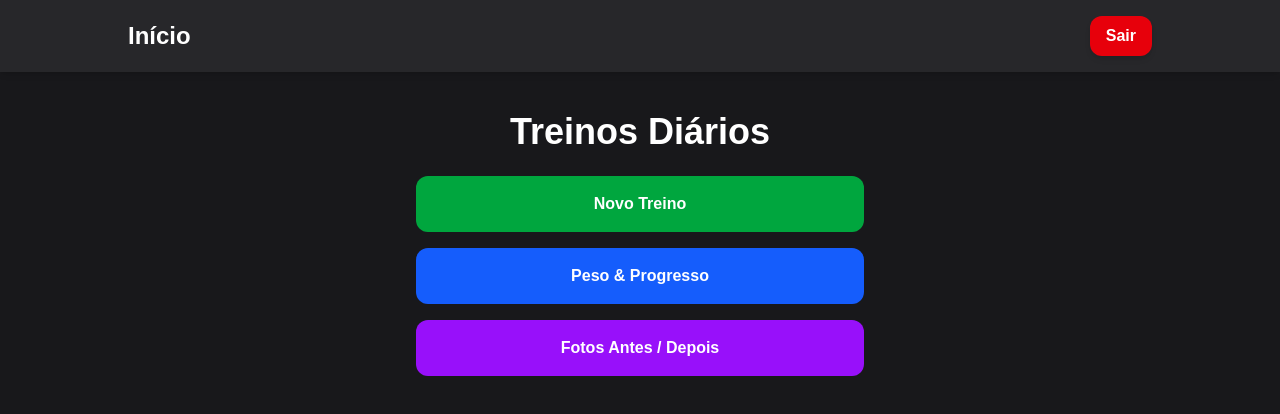
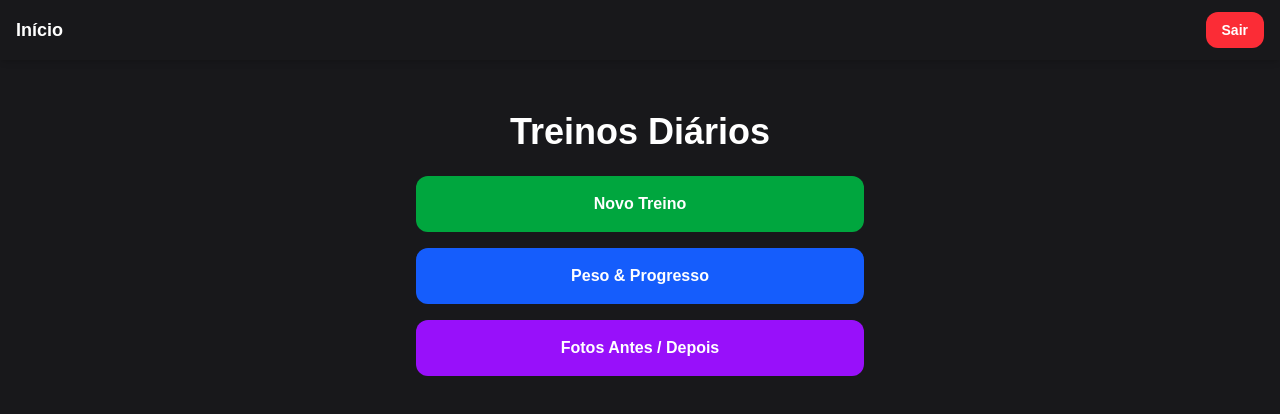
Before and after one commit to MarcosBizzarri/training-evolution, a Next.js app: page /app in a window 1280 px wide. Shown: the top 414 px of the page. Built offline with nearby package versions, Linux system fonts and the light colour scheme.

Commit message:
ajustando css tailwind

```diff
--- a/app/checkin/page.tsx
+++ b/app/checkin/page.tsx
@@ -27,7 +27,6 @@ type Checkin = {
   data: Timestamp;
   comentario?: string;
 };
-
 export default function CheckinPage() {
   const router = useRouter();
 
@@ -254,11 +253,11 @@ useEffect(() => {
     );
 
   return (
-    <div className="min-h-screen bg-zinc-900">
+    <div className="min-h-screen w-full bg-zinc-900">
       <Navbar />
 
-      <main className="flex flex-col items-center pt-28 p-4 space-y-6 w-full max-w-xl mx-auto">
-        <h1 className="text-3xl font-bold text-white">Treinos</h1>
+      <main className="pt-24 px-4 pb-10 w-full max-w-md mx-auto space-y-6">
+        <h1 className="text-3xl font-bold text-white text-center">Treinos</h1>
 
         <p className="text-green-400 font-semibold">
           🔥 {totalDiasTreinados} dias treinando
@@ -270,7 +269,7 @@ useEffect(() => {
 
         {/* FORM */}
         <div className="flex flex-col space-y-4 w-full">
-          <div className="flex gap-3">
+          <div className="flex flex-col sm:flex-row gap-3">
             <input
               type="date"
               value={dataSelecionada}
@@ -292,7 +291,10 @@ useEffect(() => {
               <button
                 key={tipo}
                 onClick={() => salvarCheckin(tipo)}
-                className="bg-blue-600 hover:bg-blue-700 text-white py-4 rounded-xl transition"
+                className="bg-blue-600 hover:bg-blue-700 active:scale-95
+           text-white py-3 rounded-2xl
+           font-semibold shadow-md
+           transition-all duration-200"
               >
                 {editandoId ? "Atualizar" : tipo}
               </button>
@@ -310,7 +312,10 @@ useEffect(() => {
             <>
               <ul className="space-y-3">
                 {checkins.map((item) => (
-                  <li key={item.id} className="bg-zinc-800 p-4 rounded-lg">
+                  <li key={item.id} className="bg-zinc-800/90 backdrop-blur-sm
+           p-4 rounded-2xl
+           border border-zinc-700
+           shadow-md">
                     <div className="flex justify-between text-white">
                       <span>{item.tipo}</span>
                       <span className="text-sm text-zinc-400">
--- a/app/components/Navbar.tsx
+++ b/app/components/Navbar.tsx
@@ -14,23 +14,27 @@ export default function Navbar() {
   };
 
   return (
-    <nav className="fixed top-0 left-0 w-full bg-zinc-800 p-4 shadow-md z-50">
-      <div className="flex justify-between items-center max-w-5xl mx-auto">
+   <nav className="fixed top-0 left-0 w-full bg-zinc-900 shadow-md z-50">
+  <div className="flex justify-between items-center px-4 py-3">
+
     <button
       onClick={() => router.push("/app")}
-    className="text-white font-bold text-2xl hover:text-blue-400 transition cursor-pointer"
+      className="text-white font-bold text-lg hover:text-blue-400 transition"
     >
       Início
     </button>
 
     <button
       onClick={handleLogout}
-    className="bg-red-600 hover:bg-red-700 text-white font-semibold px-4 py-2 rounded-xl shadow-md transition transform hover:scale-105 cursor-pointer"
+      className="bg-red-500 hover:bg-red-600 active:scale-95
+                 text-white text-sm font-semibold
+                 px-4 py-2 rounded-xl
+                 transition-all duration-200"
     >
       Sair
     </button>
+
   </div>
-
 </nav>
   );
 }
--- a/package.json
+++ b/package.json
@@ -12,7 +12,8 @@
     "firebase": "^12.9.0",
     "next": "16.1.6",
     "react": "19.2.3",
-    "react-dom": "19.2.3"
+    "react-dom": "19.2.3",
+    "recharts": "^3.7.0"
   },
   "devDependencies": {
     "@tailwindcss/postcss": "^4",
```
Also changed, not shown: 1 other file (tests, documents, lock files or other folders). Lines whose indentation alone changed are shown as unchanged.
